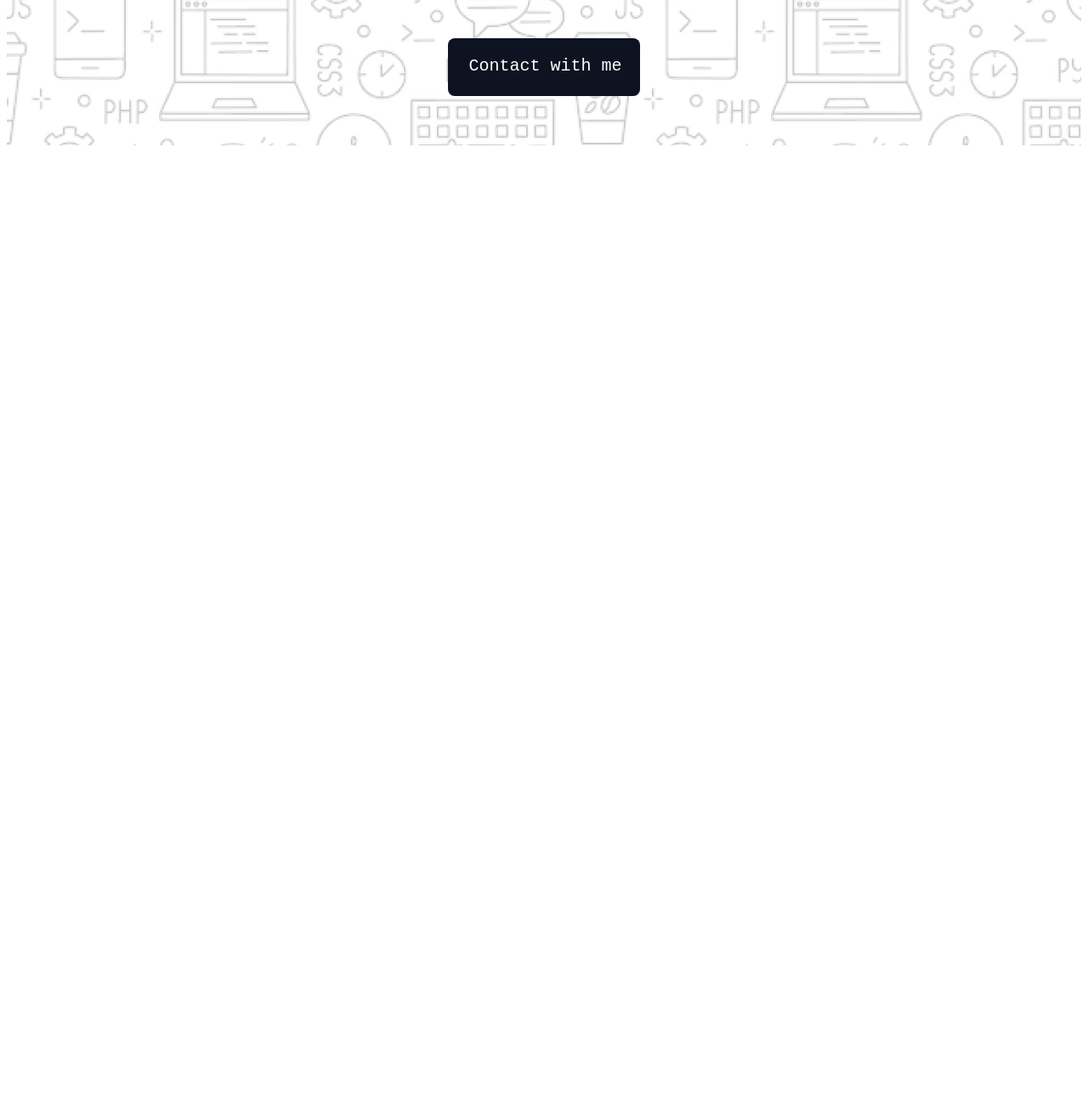
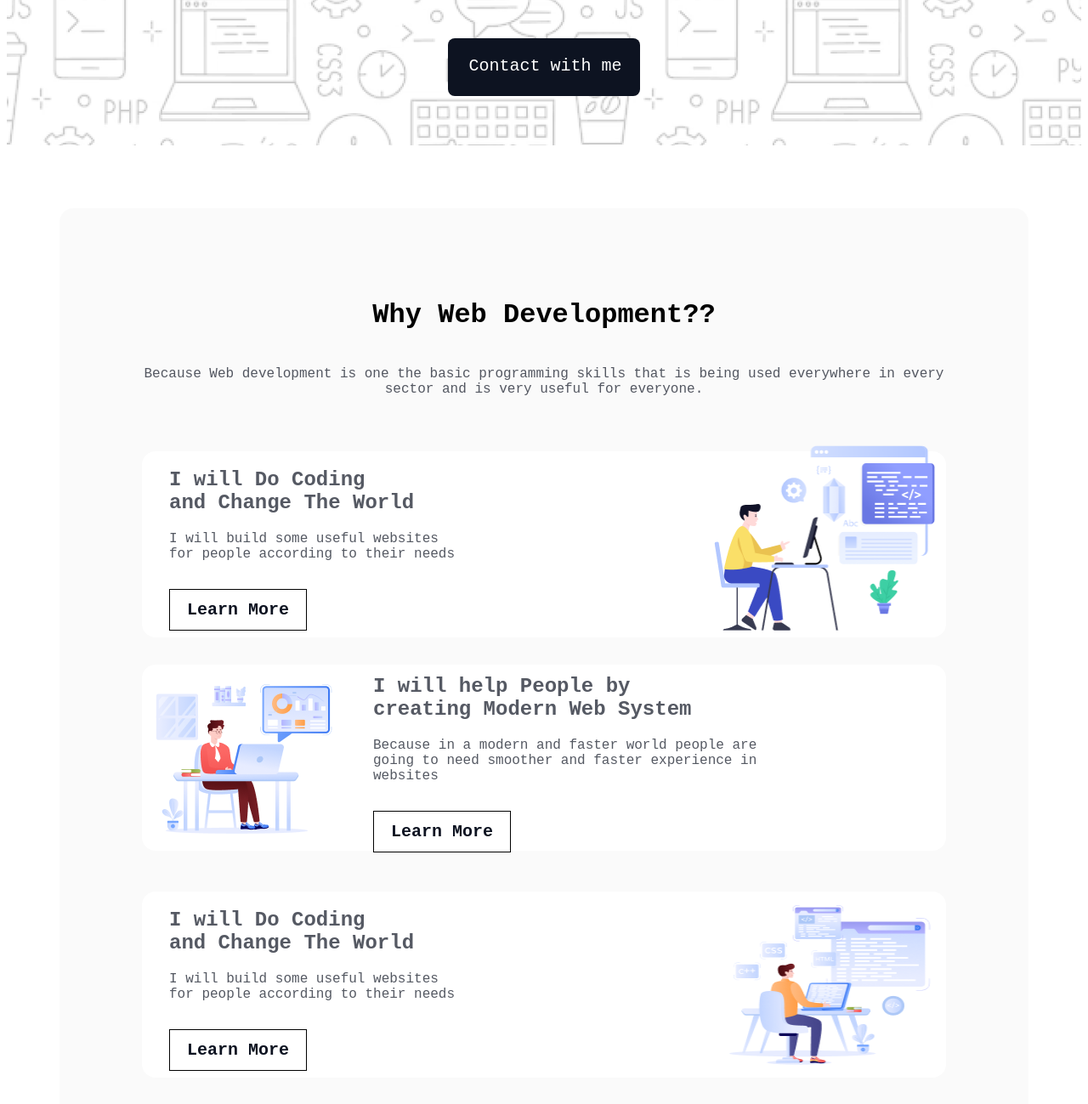
Before and after one commit to samiulaudi1712/milestone-1-assignment, a plain HTML site: page index.html in a window 1280 px wide. Shown: the part 670-1969 px from the top of the page at 85% size. Before the commit the page ends 849 px from the top, so only its background shows below. Drawn offline with Linux system fonts and the light colour scheme; a web font is replaced by a local one.

Commit message:
added the (why web development) section

```diff
--- a/index.html
+++ b/index.html
@@ -26,6 +26,43 @@
             <a href=""><button class="banner-btn">Contact with me</button></a>
         </section>
 
+        <section class="web-development">
+            <div class="web-dev-container">
+                <h1 class="web-dev-title">Why Web Development??</h1>
+                <p class="development-paragraph all-text">Because Web development is one the basic programming skills that is being used everywhere in every sector and is very useful for everyone.</p>
+
+                <div class="sub-section-1">
+                    <div class="sub-section-text">
+                        <h1 class="sub-section-title">I will Do Coding <br>and Change The World</h1>
+                        <p class="development-paragraph sub-section-paragraph">I will build some useful websites <br>for people according to their needs</p>
+                        <button class="sub-section-btn">Learn More</button>
+                    </div>
+                    <img src="assets/Layer_1.png"  class="layer-one-img">
+                </div>
+
+                <div class="sub-section-2">
+                    <img src="assets/Group 3.png" alt="">
+                    <div class="sub-section-paragraph sub-section-text">
+                        <h1 class="sub-section-title">I will help People by <br>creating Modern Web System</h1>
+                        <p class="development-paragraph sub-section-paragraph">Because in a modern and faster world people are going to need smoother and faster experience in websites</p>
+                        <button class="sub-section-btn">Learn More</button>
+                    </div>
+                </div>
+
+                <div class="sub-section-1">
+                    <div class="sub-section-text">
+                        <h1 class="sub-section-title">I will Do Coding <br>and Change The World</h1>
+                        <p class="development-paragraph sub-section-paragraph">I will build some useful websites <br>for people according to their needs</p>
+                        <button class="sub-section-btn">Learn More</button>
+                    </div>
+                    <img src="assets/Group 4.png"  class="layer-one-img">
+                </div>
+
+            </div>
+        </section>
+
+
+
      </main>
 
 </body>
--- a/styles/styles.css
+++ b/styles/styles.css
@@ -2,8 +2,58 @@
     font-family: "Azeret Mono", monospace;
 }
 /* Shared styles */
+/* overall */
 .all-text{
     text-align: center;
+}
+
+/* used in main sections */
+.development-paragraph{
+    font-size: 16px;
+    font-weight: 400;
+    color: rgba(13, 19, 33, 1);
+    opacity: 70%;
+}
+
+.sub-section-1{
+    width: 946px;
+    height: 219px;
+    background-color: white;
+    border-radius: 16px;
+    display: flex;
+    justify-content: space-between;
+    align-items: center;
+    margin-top: 48px;
+}
+
+.sub-section-text{
+    width: 477px;
+    height: 219px;
+    margin-left: 32px;
+}
+
+.sub-section-title{
+    color: rgba(13, 19, 33, 0.7);
+}
+
+.sub-section-paragraph{
+    margin-top: 16px;
+    margin-bottom: 32px;
+}
+
+.layer-one-img{
+    width: 274.17px;
+    height: 240px;
+}
+
+.sub-section-btn{
+    background-color: white;
+    font-weight: 600;
+    font-size: 20px;
+    color: rgba(13, 19, 33, 1);
+    padding: 12px 20px 12px 20px;
+    border: 0.5px solid black;
+    cursor: pointer;
 }
 
 
@@ -35,6 +85,7 @@ nav{
     font-size: 20px;
     font-weight: 600;
     line-height: 23px;
+    cursor: pointer;
 }
 
 
@@ -78,8 +129,43 @@ main{
     font-size: 20px;
     margin-top: 32px;
     margin-bottom: 45px;
+    cursor: pointer;
 }
 
 .boy-image{
     margin-top: 26px;
 }
+
+/* Second section-why web development  */
+
+.web-development{
+    width: 1140px;
+    height: 1150px;
+    background-color: rgba(13, 19, 33, 0.02);
+    margin: 74px 0px auto;
+    border-radius: 16px;
+}
+
+.web-dev-container{
+    width: 946px;
+    height: 1206px;
+    margin: 80px 97px 80px 97px;
+    display: flex;
+    flex-direction: column;
+    align-items: center;
+}
+
+.web-dev-title{
+    font-weight: 800;
+    font-size: 32px;
+}
+
+.sub-section-2{
+    margin-top: 32px;
+    width: 946px;
+    height: 219px;
+    background-color: white;
+    border-radius: 16px;
+    display: flex;
+    align-items: center;
+}
```
